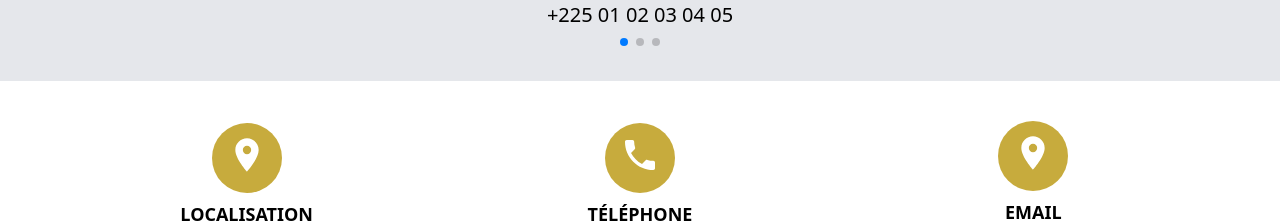
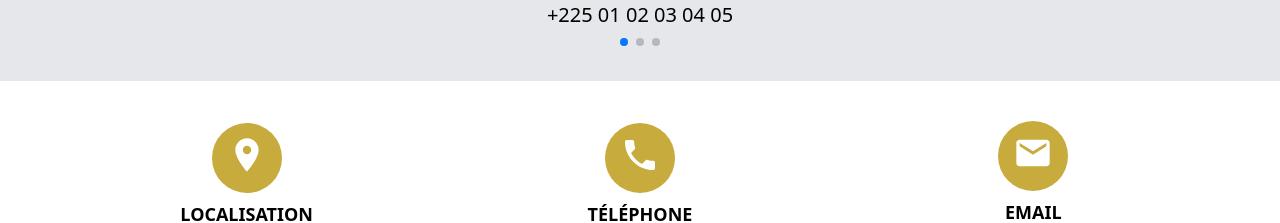
Before and after one commit to FABRICE2207/SANITAS-PLUS, a Next.js app: page / in a window 1280 px wide. Shown: the part 3780-4003 px from the top of the page. Built offline with nearby package versions, Linux system fonts and the light colour scheme.

Commit message:
Suppression de certaiins

```diff
--- a/app/components/Contacts.tsx
+++ b/app/components/Contacts.tsx
@@ -23,7 +23,7 @@ const Contacts = () => {
         </div>
         <div className='flex flex-col w-full justify-center items-center'>
           <div className='bg-[var(--primary-green)] w-[70px] h-[70px] rounded-full'>
-            <MdPlace size={40} color='white' className='m-auto mt-3' />
+            <MdEmail size={40} color='white' className='m-auto mt-3' />
           </div>
           <p className='mt-2 font-semibold text-[18px]'>EMAIL</p>
           <p className='mt-2 text-[18px]'>sanitasplus@gmail.com</p>
--- a/app/layout.tsx
+++ b/app/layout.tsx
@@ -3,7 +3,6 @@ import { Geist, Geist_Mono } from "next/font/google";
 import "./globals.css";
 import Header from "./components/Header";
 import Footer from "./components/Footer";
-import Loading from "./components/Loading";
 
 const geistSans = Geist({
   variable: "--font-geist-sans",
```
